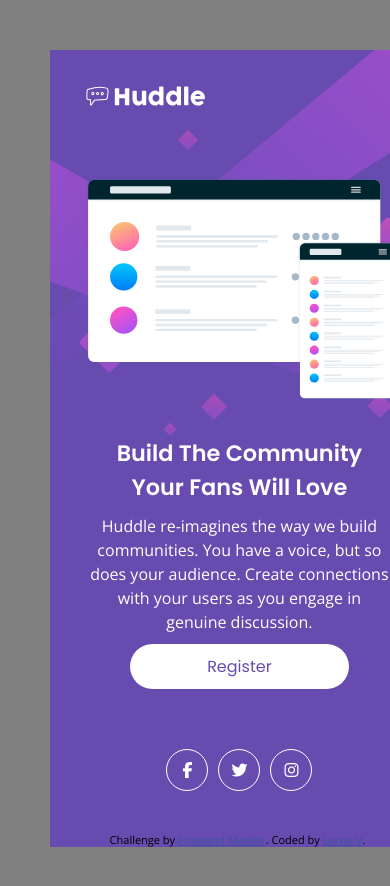
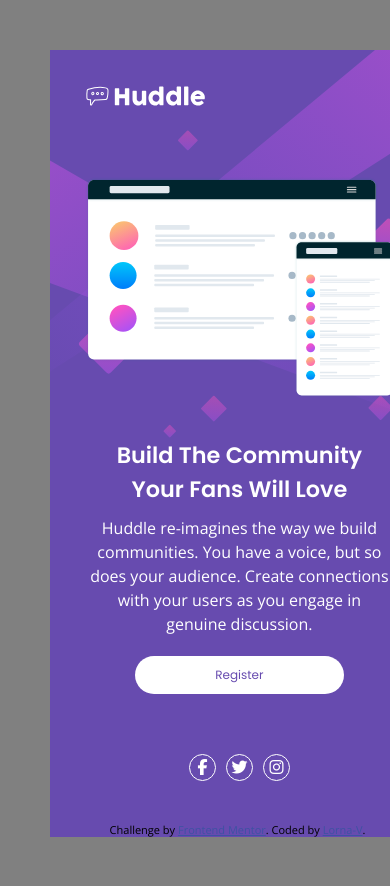
Before and after one commit to Lorna-V/Huddle-Landing-Page, a plain HTML site: page index.html in a window 390 px wide. Shown: the top 886 px of the page. Drawn offline with nearby package versions, Linux system fonts and the light colour scheme.

Commit message:
Mobile CSS

```diff
--- a/index.html
+++ b/index.html
@@ -51,7 +51,7 @@
     }
 
     #hero {
-      padding-left: 5px;
+      padding: 0 5px 5px 5px;
     }
 
     #message .content-wrapper {
@@ -81,10 +81,10 @@
     #message h2 {
       color: hsl(257, 40%, 49%);
       font-family: 'Poppins', sans-serif;
-      font-size: 1em;
+      font-size: .75em;
       font-weight: 400;
       text-align: center;
-      margin: 0 50px;
+      margin: 10px 55px 0px 55px;
       padding: 10px;
       background-color: white;
       border-radius: 30px;
@@ -96,11 +96,13 @@
       align-items: center;
       flex-flow: row wrap;
       flex-direction: column;
+
     }
 
     .socials {
       display: flex;
       justify-content: center;
+      margin: 0;
     }
 
     .socials p {
@@ -108,11 +110,12 @@
     justify-content: center;
     align-items: center;
     border-radius: 50%;
-    width: 40px;
-    height: 40px;
+    width: 25px;
+    height: 25px;
     border: 1px solid;
     border-color: #ffffff;
     margin: 0 5px;
+
     }
 
 
```
